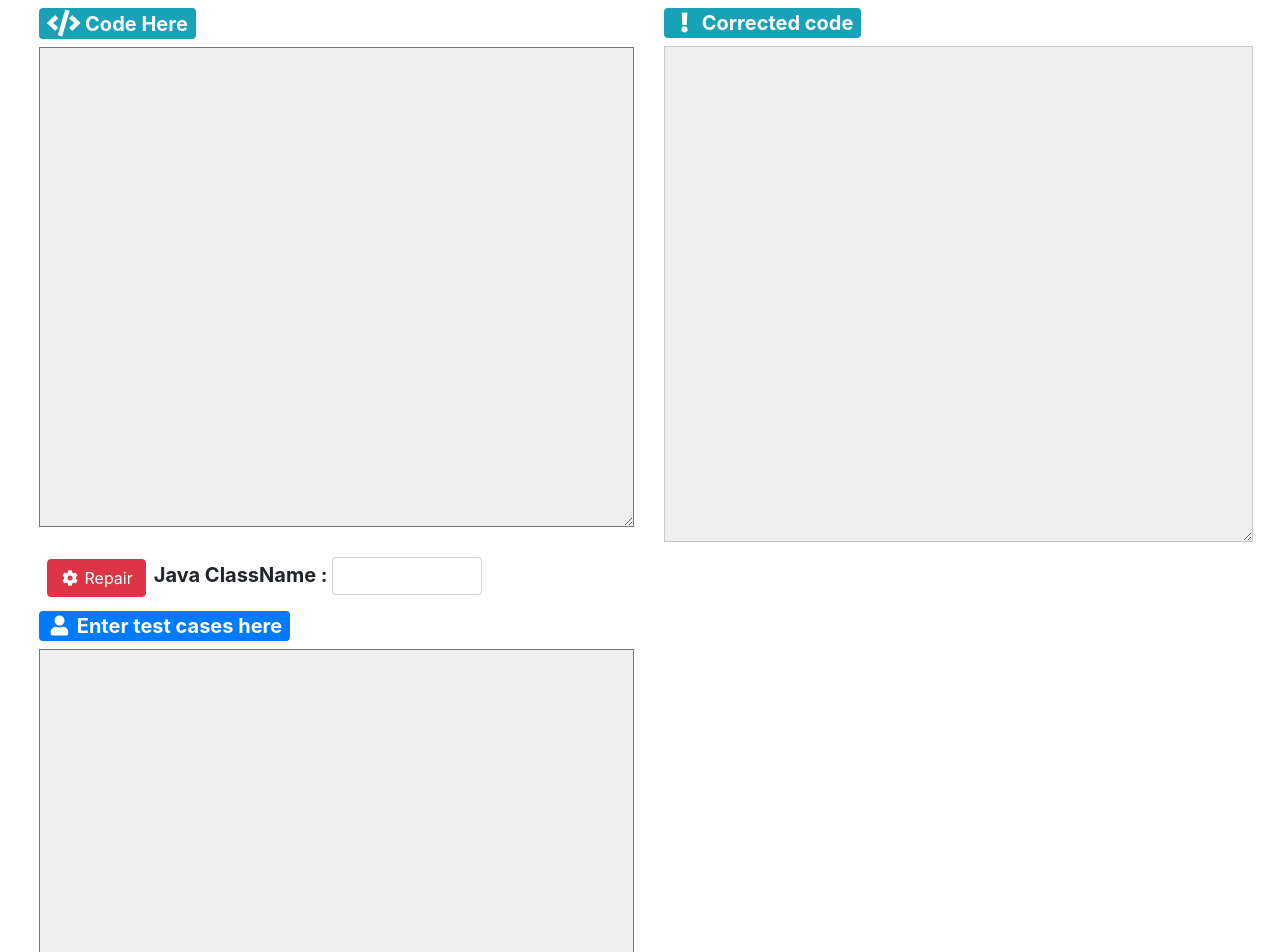
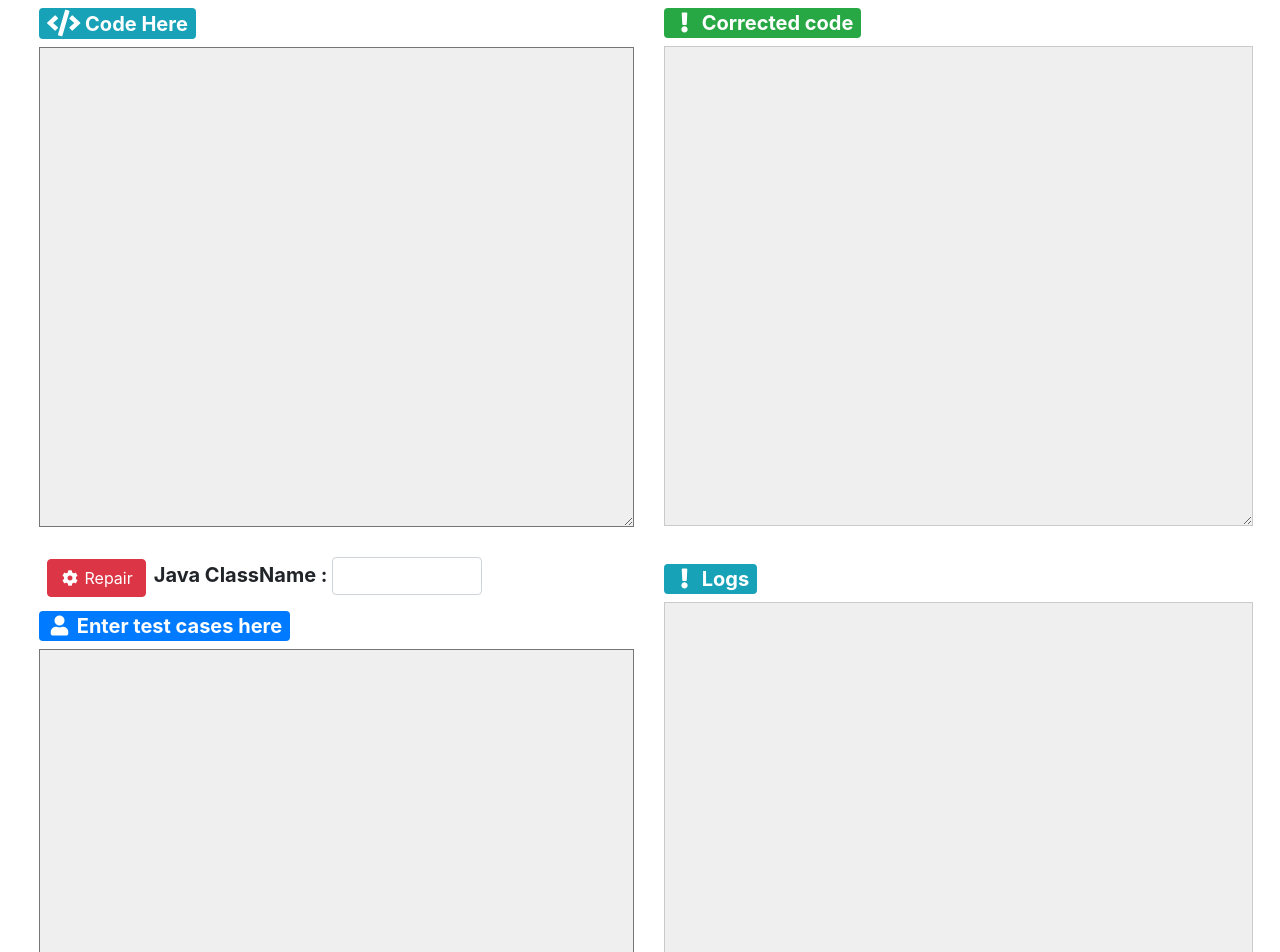
Before and after one commit to nihalpandey4/client-for-auto-repair, a React (Create React App) app: page / in a window 1280 px wide. Shown: the top 952 px of the page. Built offline with nearby package versions, Linux system fonts and the light colour scheme.

Commit message:
logs added

```diff
--- a/src/components/compiler/Compiler.css
+++ b/src/components/compiler/Compiler.css
@@ -18,10 +18,10 @@
     resize: vertical;
     font-size: 17px;
   }
-  #output{
+  .output{
     background: #cccccc52;
     width: 120%;
-    height: 62vh;
+    height: 60vh;
     top: 6.9%;
     font-size: 18px;
     left: 52%;
--- a/src/components/compiler/compiler.js
+++ b/src/components/compiler/compiler.js
@@ -12,12 +12,15 @@ export default class Compiler extends Component {
       input: ``,
       output: ``,
       class_name: ``,
+      logs:"",
       test_cases: ``,
+      submit_disabled:false,
+      output_color:"grey"
     };
   }
   input = (event) => {
     event.preventDefault();
-    this.setState({ input: event.target.value });
+    this.setState({ input: event.target.value,output:"",logs:"",output_color:"grey" });
   };
 
   notify = (text) => {
@@ -26,11 +29,11 @@ export default class Compiler extends Component {
 
   updateTestCases = (event) => {
     event.preventDefault();
-    this.setState({ test_cases: event.target.value });
+    this.setState({ test_cases: event.target.value,output:"",logs:"",output_color:"grey" });
   };
   updateClassName = (event) => {
     event.preventDefault();
-    this.setState({ class_name: event.target.value });
+    this.setState({ class_name: event.target.value,output:"",logs:"",output_color:"grey" });
   };
 
   copyCorrectedCode = () => {
@@ -40,20 +43,30 @@ export default class Compiler extends Component {
 
   submit = async (e) => {
     e.preventDefault();
+    this.setState({submit_disabled:true});
     const req_body = {
       code: encodeURIComponent("package example;\n" + this.state.input),
       class_name: this.state.class_name,
       test_cases: encodeURIComponent("package example;\n" + this.state.test_cases)
     }
 
-    const response = await axios.post("http://localhost:3001/submit_code_and_test_cases", req_body);
-    console.log(response);
-    this.setState({ output: response.data.corrected_code });
+    try{
+      const response = await axios.post("http://localhost:3001/submit_code_and_test_cases", req_body);
+      console.log(response);
+      if(response.data.error){
+        this.setState({output:response.data.error,output_color:"red", logs:response.data.error})
+      }
+      else{
+        console.log(response.data);
+        this.setState({ output: response.data.corrected_code,output_color:"green", logs:response.data.logs });
+      }
+    }
+    catch(err){
+      this.setState({ output: err.message,color:"red" });
+    }
 
-    let outputText = document.getElementById("output");
-    outputText.innerHTML = "";
-    outputText.innerHTML += "Creating Submission ...\n";
-    console.log(this.state);
+    this.setState({submit_disabled:false})
+    //console.log(this.state);
   }
   render() {
     return (
@@ -79,6 +92,7 @@ export default class Compiler extends Component {
               type="submit"
               className="btn btn-danger ml-2 mr-2 "
               onClick={this.submit}
+              disabled = {this.state.submit_disabled}
             >
               <i className="fas fa-cog fa-fw"></i> Repair
             </button>
@@ -105,11 +119,19 @@ export default class Compiler extends Component {
           <div className="col-5">
             <ToastContainer autoClose={2000} />
             <div className="cursor" onClick={this.copyCorrectedCode}>
-              <span className="badge badge-info heading my-2 ">
+              <span className="badge badge-success heading my-2 ">
                 <i className="fas fa-exclamation fa-fw fa-md"></i> Corrected code
               </span>
             </div>
-            <textarea id="output" value={this.state.output} disabled></textarea>
+            <textarea className="output" value={this.state.output} disabled></textarea>
+            <br /> <br />
+
+            <div className="cursor">
+              <span className="badge badge-info heading my-2 ">
+                <i className="fas fa-exclamation fa-fw fa-md"></i> Logs
+              </span>
+            </div>
+            <textarea className="output mb-4" value={this.state.logs} disabled></textarea>
           </div>
 
         </div>
```
